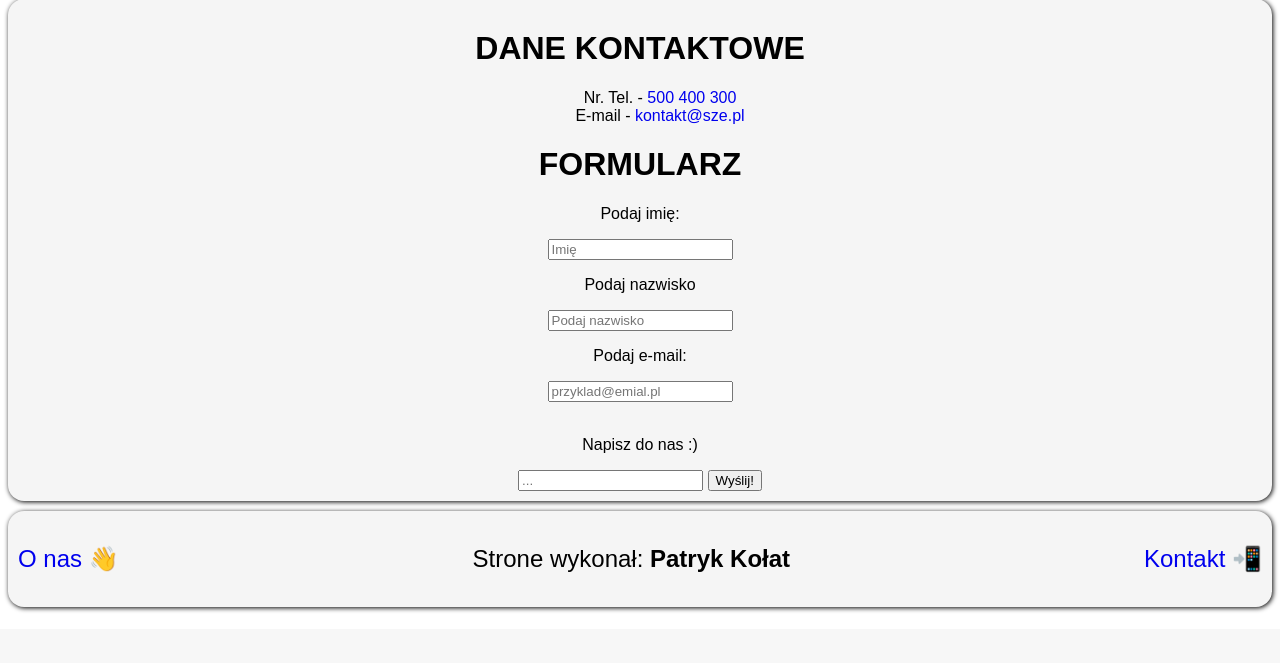
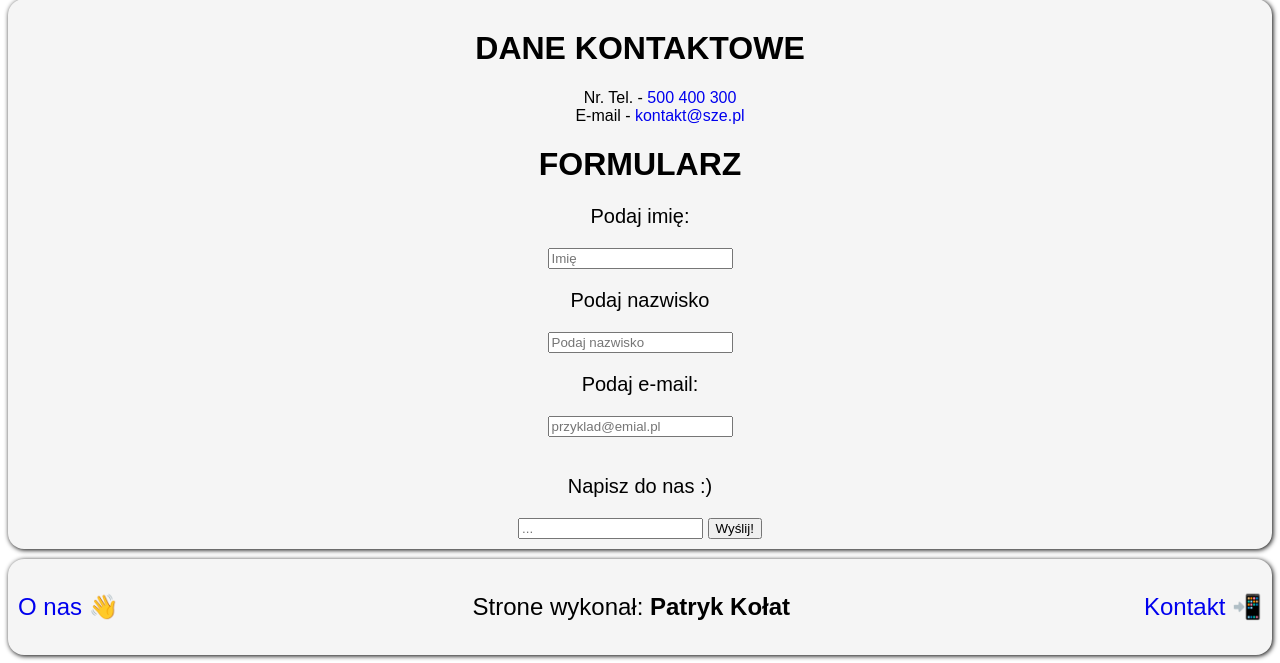
Before and after one commit to patrykkolat2/stronapraktyki, a PHP site: page /kontakt.html in a window 1280 px wide. Shown: the part 171-834 px from the top of the page. Before the commit the page ends 782 px from the top, so only its background shows below. Run offline with PHP 8.4, Linux system fonts and the light colour scheme.

Commit message:
Update index.css

```diff
--- a/css/index.css
+++ b/css/index.css
@@ -39,6 +39,11 @@ a {
     border-radius: 1rem;
     box-shadow: 1px 1px 5px black;
     padding: 10px;
+
+}
+
+.kontakt p {
+    font-size: 20px;
 }
 
 .dane ul {
```
